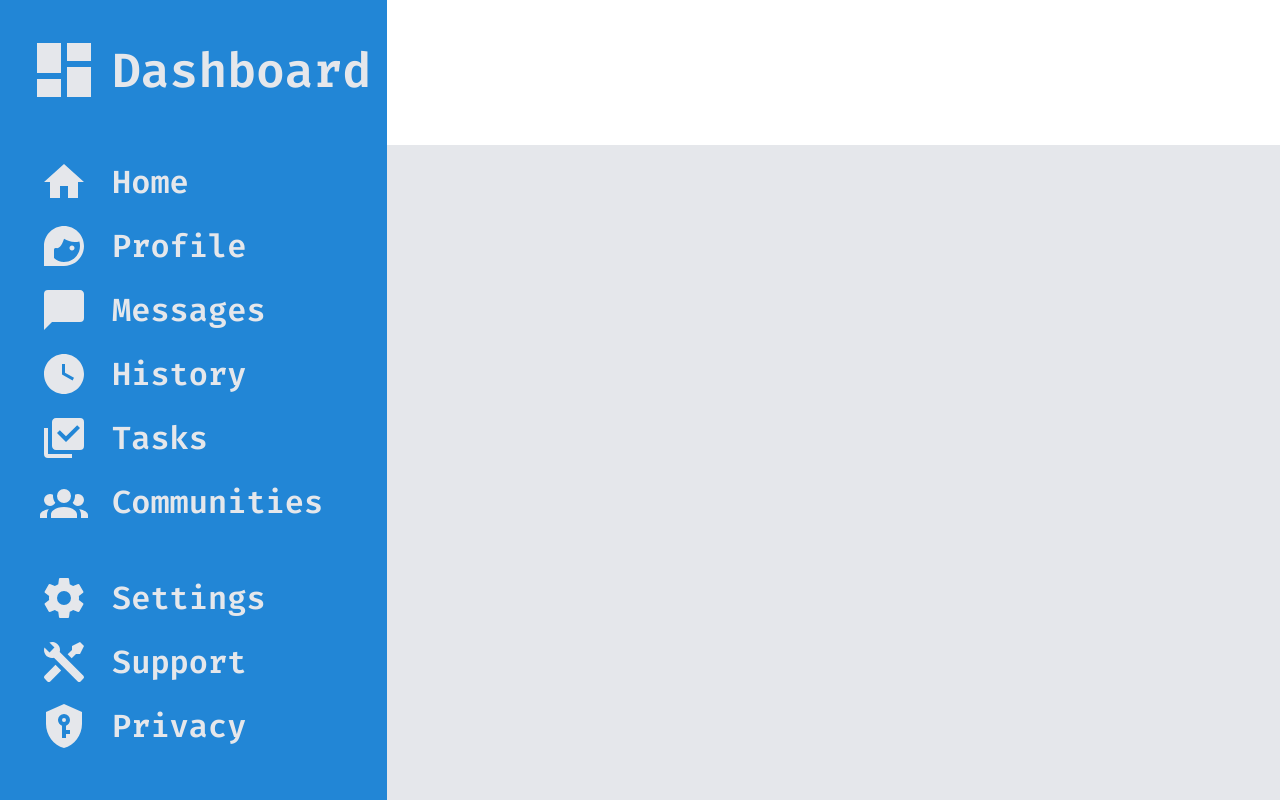
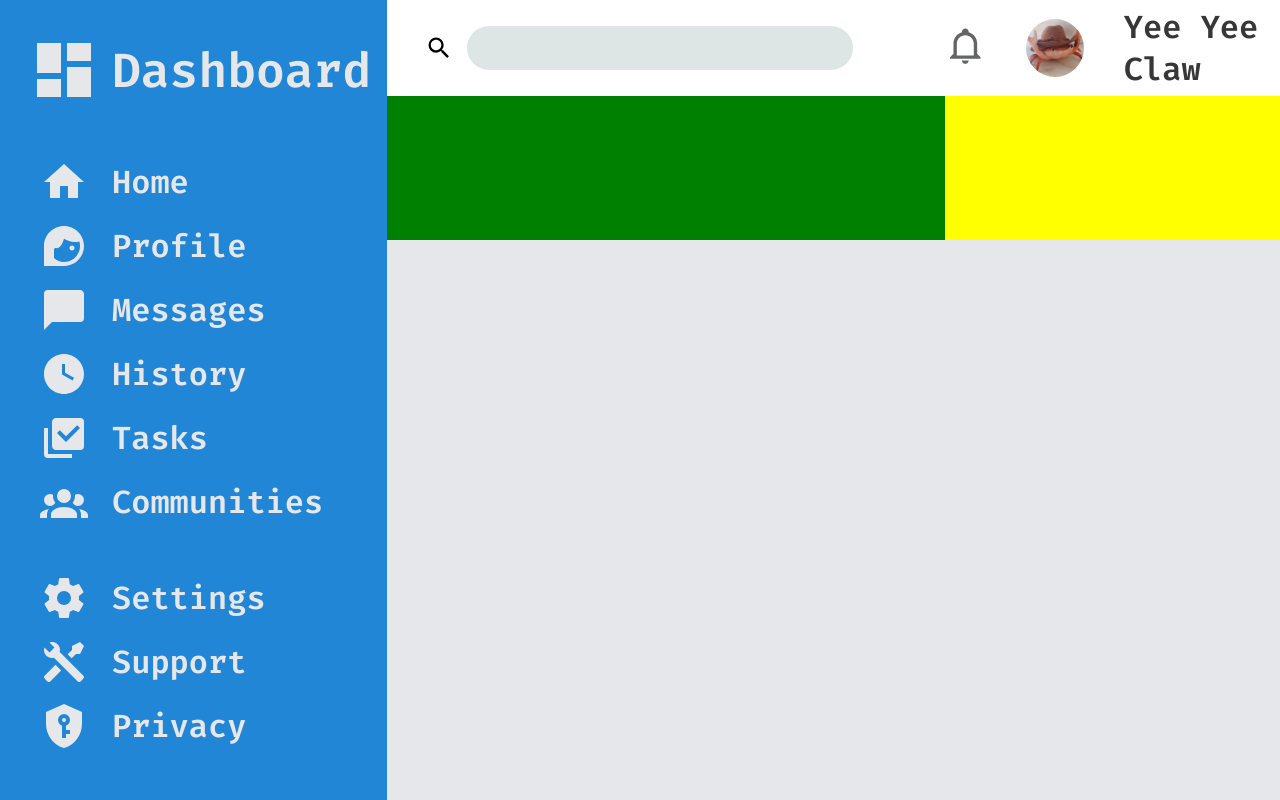
Before and after one commit to Aedevrez/Basic-Dashboard, a plain HTML site: page index.html in a window 1280 px wide. Drawn offline with Linux system fonts and the light colour scheme.

Commit message:
Add searchbar and account info sections

```diff
--- a/index.html
+++ b/index.html
@@ -25,7 +25,23 @@
         <div class="svg-container"><svg xmlns="http://www.w3.org/2000/svg" viewBox="0 0 24 24"><title>tools</title><path d="M21.71 20.29L20.29 21.71A1 1 0 0 1 18.88 21.71L7 9.85A3.81 3.81 0 0 1 6 10A4 4 0 0 1 2.22 4.7L4.76 7.24L5.29 6.71L6.71 5.29L7.24 4.76L4.7 2.22A4 4 0 0 1 10 6A3.81 3.81 0 0 1 9.85 7L21.71 18.88A1 1 0 0 1 21.71 20.29M2.29 18.88A1 1 0 0 0 2.29 20.29L3.71 21.71A1 1 0 0 0 5.12 21.71L10.59 16.25L7.76 13.42M20 2L16 4V6L13.83 8.17L15.83 10.17L18 8H20L22 4Z" /></svg></div><div class="support">Support</div>
         <div class="svg-container"><svg xmlns="http://www.w3.org/2000/svg" viewBox="0 0 24 24"><title>shield-key</title><path d="M12,8A1,1 0 0,1 13,9A1,1 0 0,1 12,10A1,1 0 0,1 11,9A1,1 0 0,1 12,8M21,11C21,16.55 17.16,21.74 12,23C6.84,21.74 3,16.55 3,11V5L12,1L21,5V11M12,6A3,3 0 0,0 9,9C9,10.31 9.83,11.42 11,11.83V18H13V16H15V14H13V11.83C14.17,11.42 15,10.31 15,9A3,3 0 0,0 12,6Z" /></svg></div><div class="privacy">Privacy</div>
     </aside>
-    <header></header>
+
+    <header>
+        <div class="searchbar">
+            <form class="example" action="action_page.php">
+                <button type="submit"><i class="fa fa-search"></i><svg xmlns="http://www.w3.org/2000/svg" viewBox="0 0 24 24"><title>magnify</title><path d="M9.5,3A6.5,6.5 0 0,1 16,9.5C16,11.11 15.41,12.59 14.44,13.73L14.71,14H15.5L20.5,19L19,20.5L14,15.5V14.71L13.73,14.44C12.59,15.41 11.11,16 9.5,16A6.5,6.5 0 0,1 3,9.5A6.5,6.5 0 0,1 9.5,3M9.5,5C7,5 5,7 5,9.5C5,12 7,14 9.5,14C12,14 14,12 14,9.5C14,7 12,5 9.5,5Z" class="search-icon"/></svg></button>
+                <input type="text" name="search">
+              </form>
+        </div>
+        <div class="account-info">
+            <div class="notification"><svg xmlns="http://www.w3.org/2000/svg" viewBox="0 0 24 24"><title>bell-outline</title><path d="M10 21H14C14 22.1 13.1 23 12 23S10 22.1 10 21M21 19V20H3V19L5 17V11C5 7.9 7 5.2 10 4.3V4C10 2.9 10.9 2 12 2S14 2.9 14 4V4.3C17 5.2 19 7.9 19 11V17L21 19M17 11C17 8.2 14.8 6 12 6S7 8.2 7 11V18H17V11Z" /></svg></div>
+            <div class="profile-pic"></div>
+            <div class="username">Yee Yee Claw</div>
+        </div>
+        <div class="account-greet" style="background-color: green;"></div>
+        <div class="util-buttons" style="background-color: yellow;"></div>
+    </header>
+
     <main></main>
 </body>
 </html>
--- a/styles.css
+++ b/styles.css
@@ -9,6 +9,8 @@ body {
     display: grid;
     grid-template-columns: 9fr 34fr;
     grid-template-rows: 2fr 9fr;
+    font-family: "Fira Code", monospace;
+    font-weight: 600;
 }
 
 .sidebar {
@@ -18,8 +20,6 @@ body {
     color:#e5e7eb;
     text-decoration: none;
     font-size: 2em;
-    font-family: "Fira Code", monospace;
-    font-weight: 600;
     display: grid;
     grid-template-columns: 3em auto;
     grid-template-rows: 0.2em 3em 1em repeat(6, 2em) 1em repeat(auto-fit, 2em);
@@ -30,6 +30,9 @@ header {
     background-color: #ffffff;
     grid-row: 1 / 2;
     grid-column: 2 / 3;
+    display: grid;
+    grid-template-columns: 5fr 3fr;
+    grid-template-rows: 2fr 3fr;
 }
 
 main {
@@ -65,3 +68,82 @@ path { fill: currentColor; }
     display: flex;
     align-items: center;
 }
+
+.searchbar {
+    grid-row: 1 / 2;
+    grid-column: 1 / 2;
+    display: flex;
+    align-items: center;
+    padding-left: 2em;
+}
+
+.searchbar form {
+    width: 100%;
+    height: 50%;
+    display: flex;
+    align-items: center;
+    gap: 0.5em;
+}
+
+.searchbar form input {
+    width: 70%;
+    height: min(2.2em, 100%);
+    border-radius: 2em;
+    background-color: #dee5e5;
+    border-width: 0px;
+    font-size: 1.2em;
+    padding-left: 0.8em;
+}
+
+.searchbar form button {
+    width: min(3em, 80%);
+    aspect-ratio: 1;
+    display: flex;
+    align-items: center;
+    background-color: inherit;
+    border-width: 0px;
+}
+
+.account-info {
+    grid-row: 1 / 2;
+    grid-column: 2 / 3;
+    display: flex;
+    align-items: center;
+    justify-content: end;
+    gap: 2.5em;
+    padding-right: 0.5em;
+}
+
+.account-info .notification {
+    width: 2.8em;
+    aspect-ratio: 1 / 1;
+    color: #646565;
+}
+
+.account-info .profile-pic {
+    width: 4em;
+    aspect-ratio: 1 / 1;
+    background-image: url(images/profile-pic.png);
+    background-position: center;
+    background-size: contain;
+    border-radius: 50%;
+}
+
+.account-info .username {
+    width: 50%;
+    height: 3em;
+    font-size: 2em;
+    display: flex;
+    align-items: center;
+    color: #373737;
+}
+
+.account-greet {
+    grid-row: 2 / 3;
+    grid-column: 1 / 2;
+}
+
+.util-buttons {
+    grid-row: 2 / 3;
+    grid-column: 2 / 3;
+}
```
Also changed, not shown: images/profile-pic.png (added).
